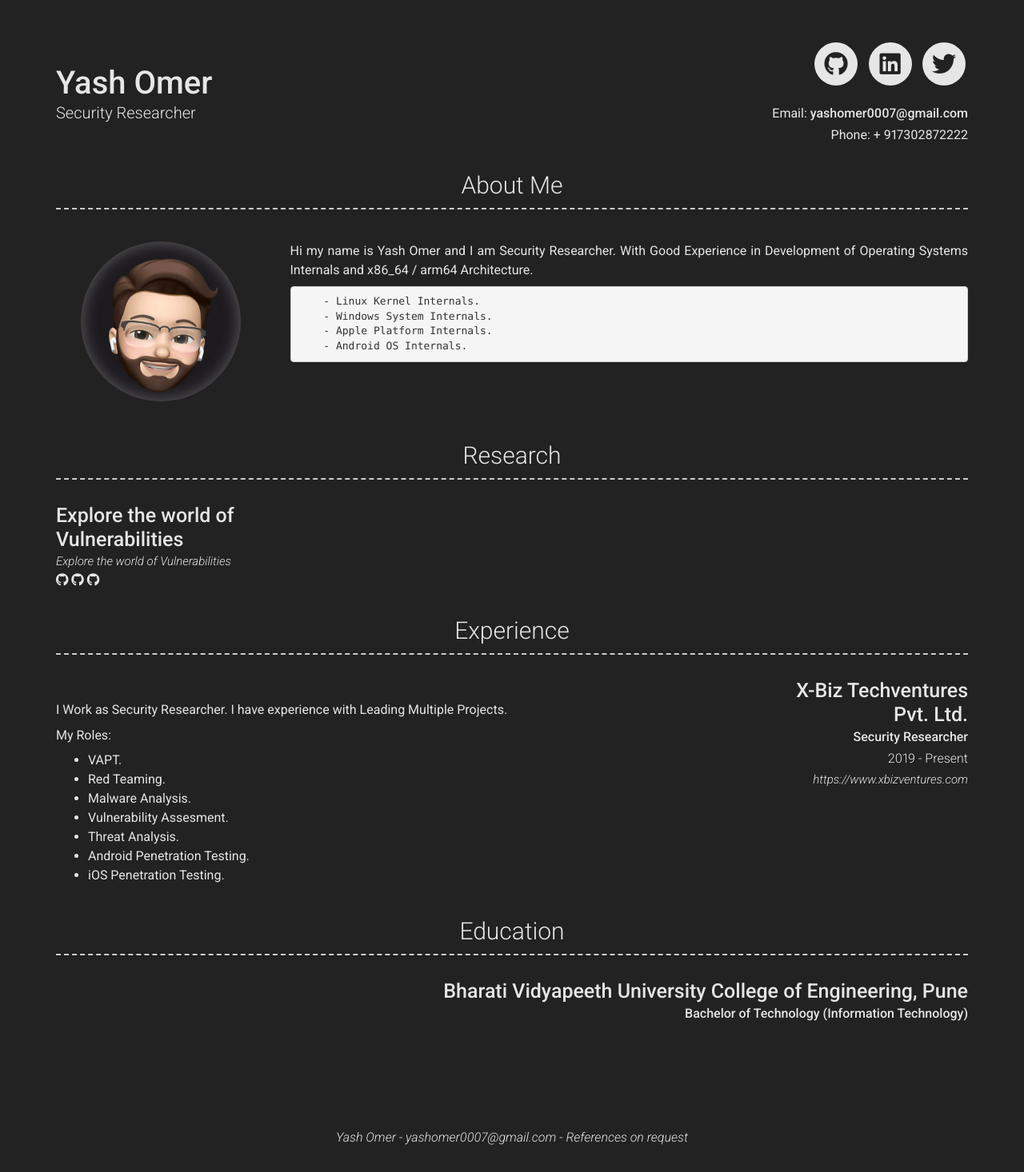
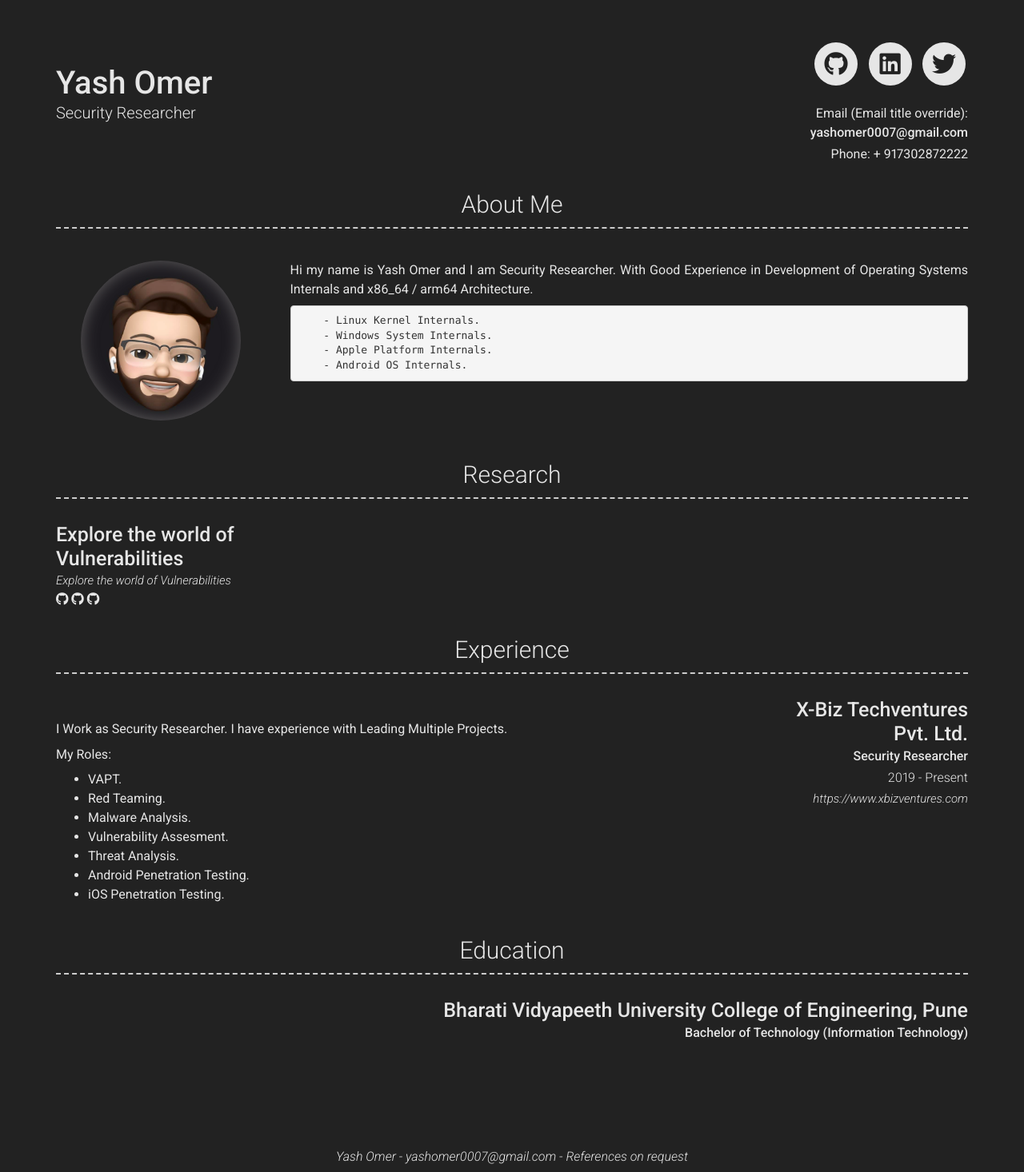
Before and after one commit to yashomer1994/Resume, a Jekyll site: the page built from index.md, in a window 1280 px wide. Shown: the whole page at 80% size. Built offline with Jekyll 4.4.1, drawn with Linux system fonts in a browser that asks for light colours; nearby versions of some CDN libraries; before the commit the page ends 1442 px from its top, so only the background shows below that; some of the changed lines change nothing that is shown.

Commit message:
Update _config.yml

```diff
--- a/_config.yml
+++ b/_config.yml
@@ -9,7 +9,7 @@ version: 2
 name: Yash Omer
 title: Security Researcher
 email: yashomer0007@gmail.com
-# email_title: Email (Email title override)
+email_title: Email (Email title override)
 phone: + 917302872222
 # phone_title: Phone (Phone title override)
 #website: https://yashomer1994.github.io/yash007.github.io/
```
